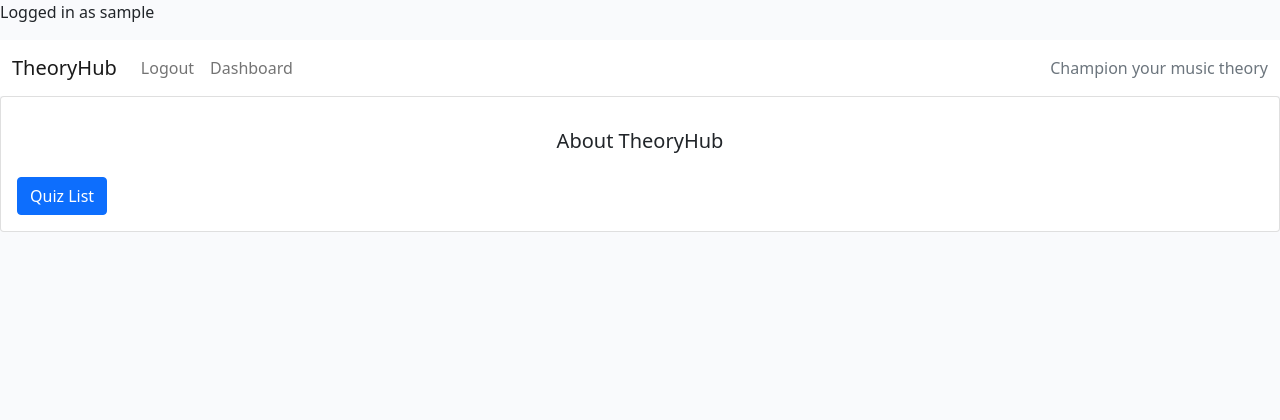
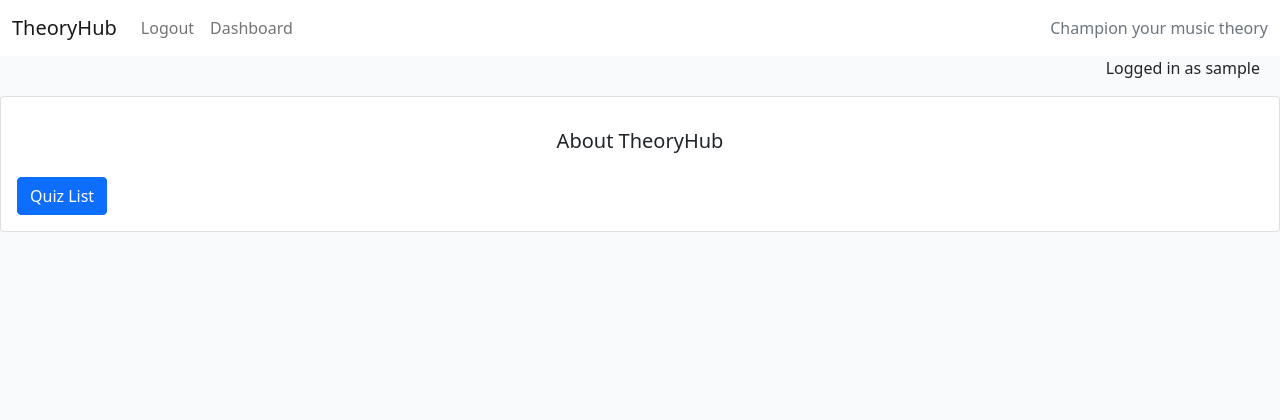
Before and after one commit to RaymondBrien/theoryhub, a Django app: page / in a window 1280 px wide. Shown: the top 420 px of the page. Run offline with Django 4.2, Linux system fonts and the light colour scheme; the visitor is signed in with stand-in values (Sample User, id 1); some libraries are stand-ins or nearby versions.

Commit message:
Enable clear visibility for user login status

```diff
--- a/static/css/style.css
+++ b/static/css/style.css
@@ -51,7 +51,7 @@ select {
 }
 
 .card {
-    padding: 1rem
+    padding: 1rem;
 }
 
 .divider {
@@ -69,3 +69,7 @@ select {
     padding-top: 2px;
     list-style-type: none;
 }
+ .user-status p {
+    text-align: right;
+    padding-right: 2em;
+ }
--- a/templates/base.html
+++ b/templates/base.html
@@ -31,12 +31,6 @@
 </head>
 
 <body class="d-flex flex-column h-100 main-bg">
-    <!-- TODO sort where to place? -->
-    <div class="user {% if not user.is_authenticated %} d-none {% endif %}">
-        <p class="text-bold">
-            Logged in as {{ user.username }}
-        </p>
-    </div>
     <!-- Navigation -->
     <nav class="navbar navbar-expand-lg navbar-light bg-white">
         <div class="container-fluid">
@@ -73,6 +67,12 @@
             </div>
         </div>
     </nav>
+    <!-- Display user status -->
+    <div class="row user-status {% if not user.is_authenticated %} d-none {% endif %}">
+        <p class="text-bold">
+            Logged in as {{ user.username }}
+        </p>
+    </div>
     <!-- displaying Django messages -->
     {% if messages %}
     <div class="container">
@@ -105,7 +105,7 @@
     <!-- bootstrap -->
     <script src="https://cdn.jsdelivr.net/npm/bootstrap@5.0.1/dist/js/bootstrap.bundle.min.js"
         integrity="sha384-gtEjrD/SeCtmISkJkNUaaKMoLD0//ElJ19smozuHV6z3Iehds+3Ulb9Bn9Plx0x4" crossorigin="anonymous">
-    </script>
+        </script>
 
     {% block scripts %}
     {% endblock scripts %}
```
